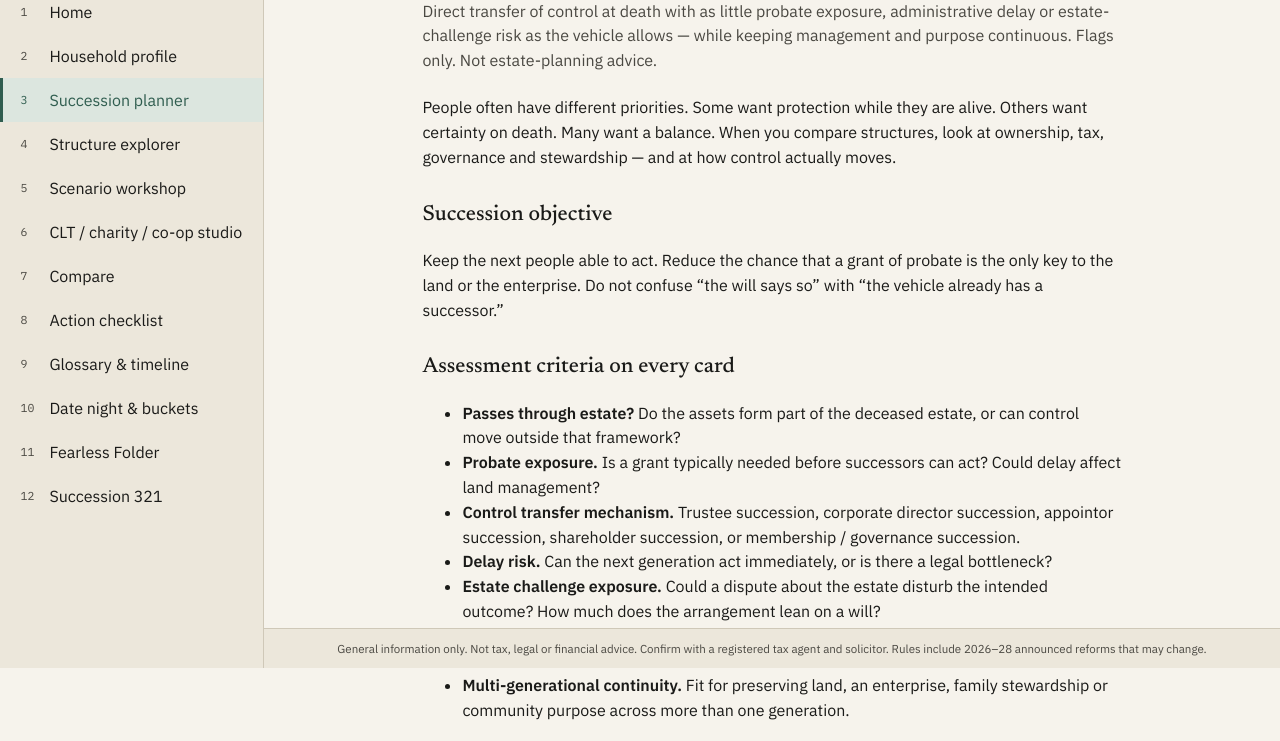
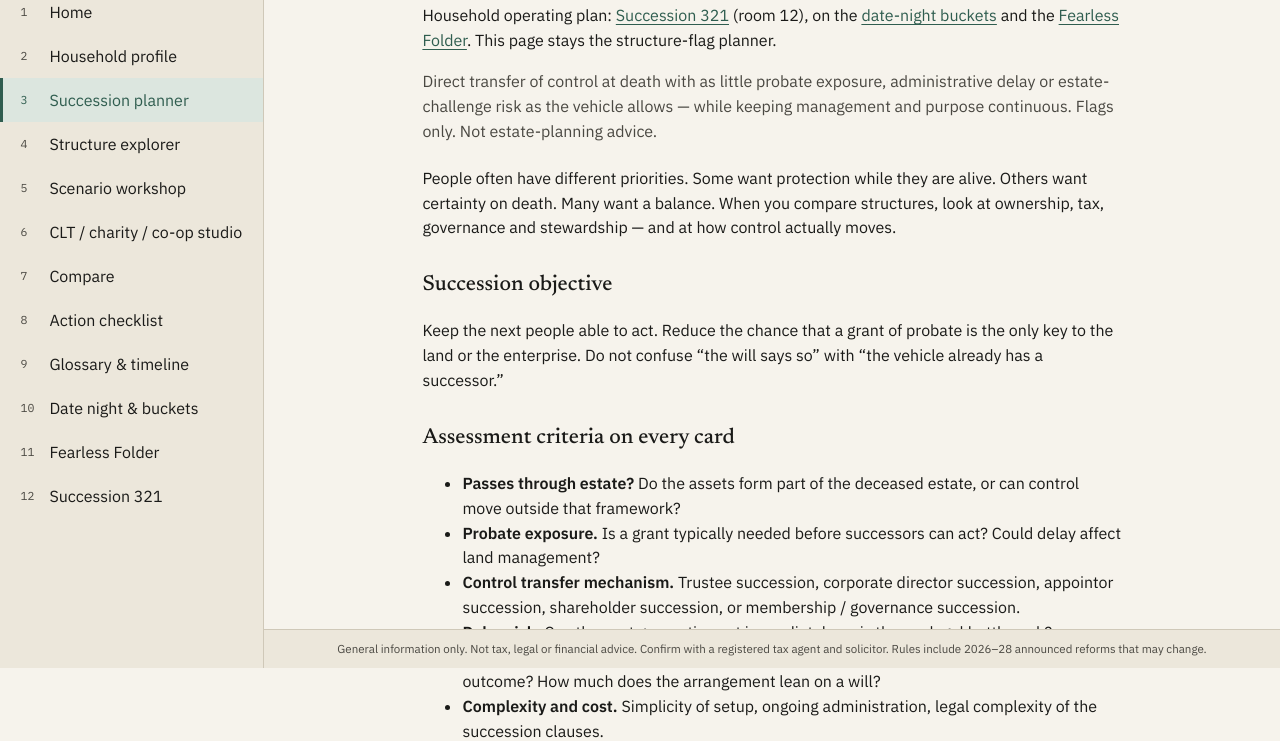
Before and after one commit to v2-prog/structure-lab, a plain HTML site: page succession.html in a window 1280 px wide. Shown: the part 132-873 px from the top of the page. Drawn offline with Linux system fonts and the light colour scheme.

Commit message:
Point the structure planner at Succession 321.

```diff
--- a/succession.html
+++ b/succession.html
@@ -34,6 +34,7 @@
       </header>
       <main class="content">
 <h1>Succession planner</h1>
+<p>Household operating plan: <a href="succession-321.html">Succession 321</a> (room 12), on the <a href="date-night.html">date-night buckets</a> and the <a href="fearless.html">Fearless Folder</a>. This page stays the structure-flag planner.</p>
 <p class="lede">Direct transfer of control at death with as little probate exposure, administrative delay or estate-challenge risk as the vehicle allows — while keeping management and purpose continuous. Flags only. Not estate-planning advice.</p>
 <p>People often have different priorities. Some want protection while they are alive. Others want certainty on death. Many want a balance. When you compare structures, look at ownership, tax, governance and stewardship — and at how control actually moves.</p>
 <h2>Succession objective</h2>
```
